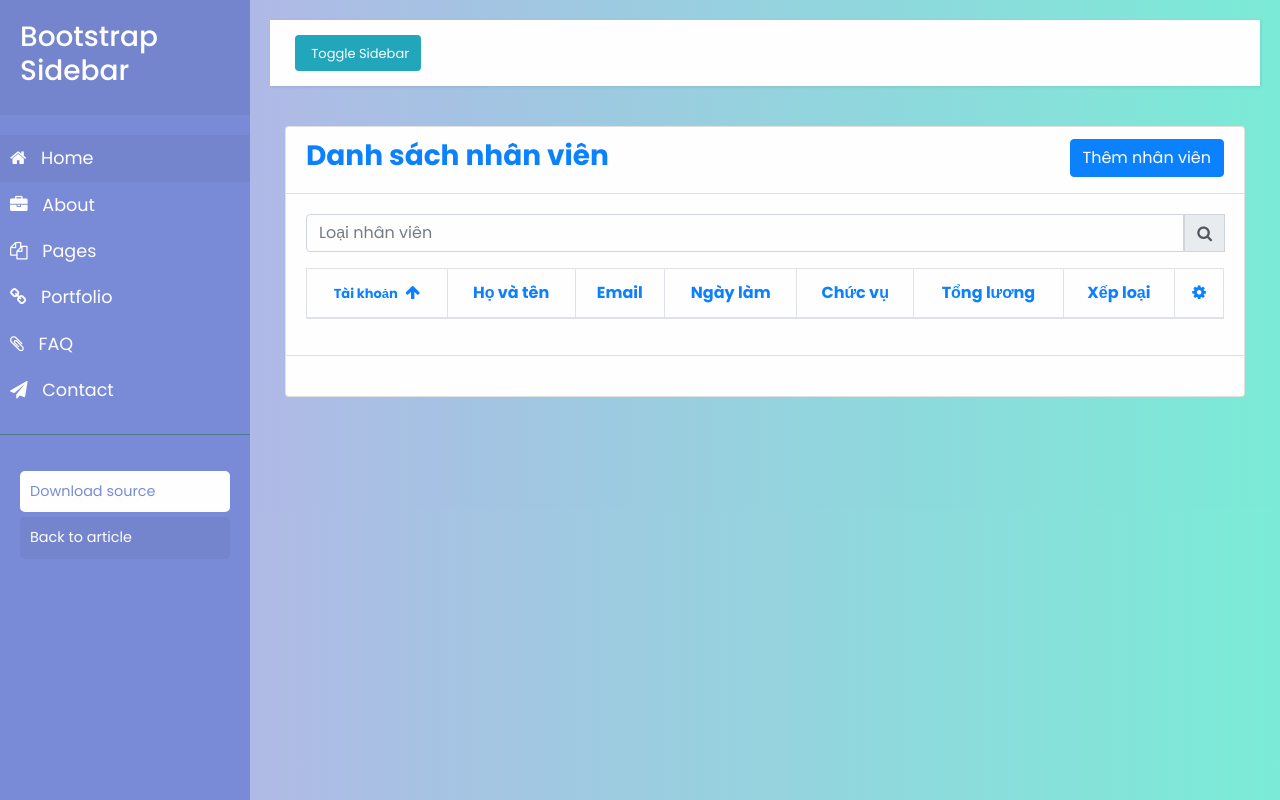
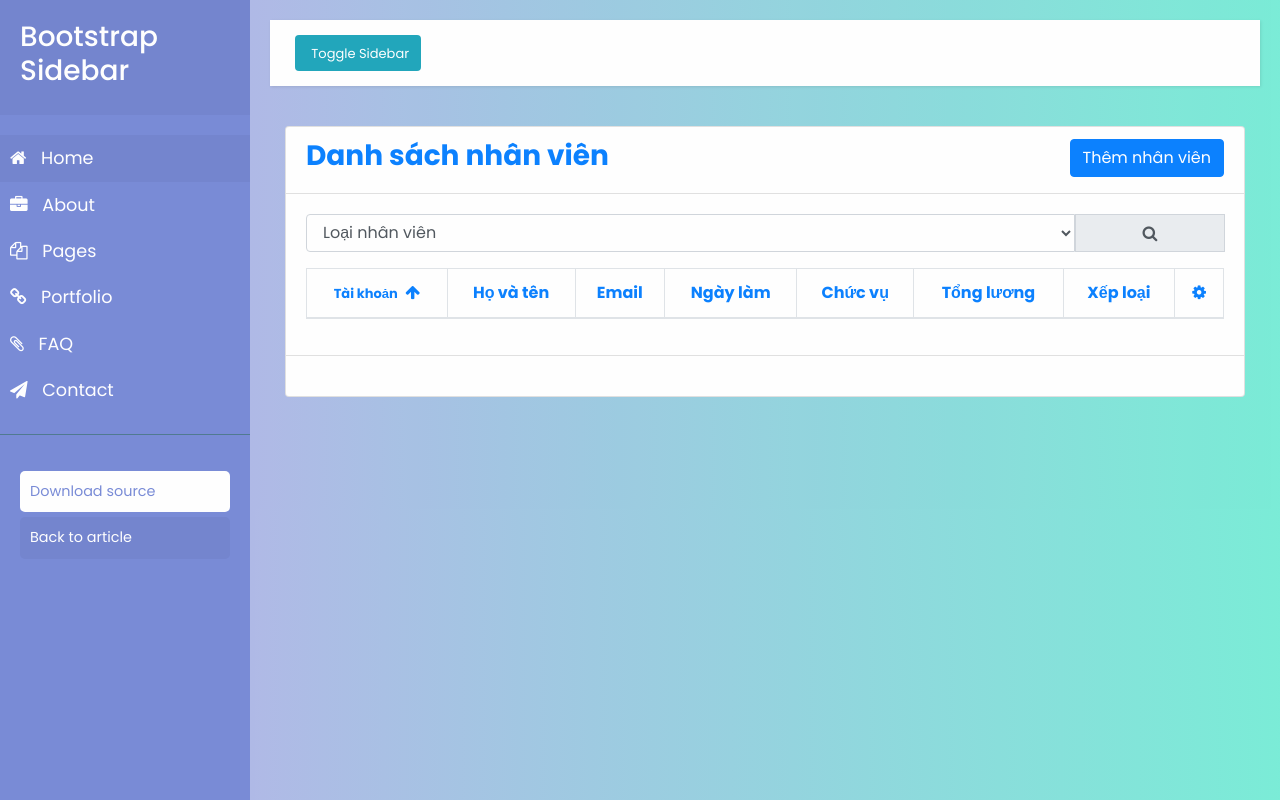
Before and after one commit to haitruongthanh/BC03_JS_Bai7_QLNV, a plain HTML site: page index.html in a window 1280 px wide. Drawn offline with Linux system fonts and the light colour scheme; some icons are missing; a web font is replaced by a local one.

Commit message:
update search function

```diff
--- a/css/style4.css
+++ b/css/style4.css
@@ -50,6 +50,7 @@ i,
 span {
   display: inline-block;
   font-size: 13px;
+
 }
 
 /* ---------------------------------------------------
--- a/index.html
+++ b/index.html
@@ -149,15 +149,26 @@
               <div class="row mb-3">
                 <div class="col">
                   <div class="input-group">
-                    <input
+                    <!-- <input
                       type="text"
                       class="form-control"
                       placeholder="Loại nhân viên"
                       id="searchName"
-                    />
+                    /> -->
+                    <select class="form-control" id="searchName">
+                      <option>Loại nhân viên</option>
+                      <option>Xuất sắc</option>
+                      <option>Giỏi</option>
+                      <option>Khá</option>
+                      <option>Trung Bình</option>
+                    </select>
                     <div class="input-group-prepend">
-                      <span class="input-group-text" id="btnTimNV"
-                        ><i class="fa fa-search"></i
+                      <span
+                        class="input-group-text btn btn-primary"
+                        id="btnTimNV"
+                        style="cursor: pointer; width: 150px"
+                        onclick="search()"
+                        ><i class="fa fa-search" style="margin: auto"></i
                       ></span>
                     </div>
                   </div>
--- a/js/main.js
+++ b/js/main.js
@@ -57,6 +57,7 @@ var deleteStaff = function (staffAcc) {
   saveToLocal();
 };
 
+//Update nhân viên
 var modifyStaff = function (staffAcc) {
   var index = findIndexStaff(staffAcc, staffList);
   var staff = staffList[index];
@@ -76,3 +77,17 @@ var updateStaff = function () {
     $("#myModal").modal("hide");
   }
 };
+
+var search = function () {
+  var inputSearch = document.getElementById("searchName").value.trim();
+
+  var resultsList = staffList.filter(function (staff) {
+    return staff.xepLoai().toUpperCase().includes(inputSearch.toUpperCase());
+  });
+
+  if (resultsList.length != 0) {
+    putToTable(resultsList);
+  } else {
+    putToTable(staffList);
+  }
+};
```
